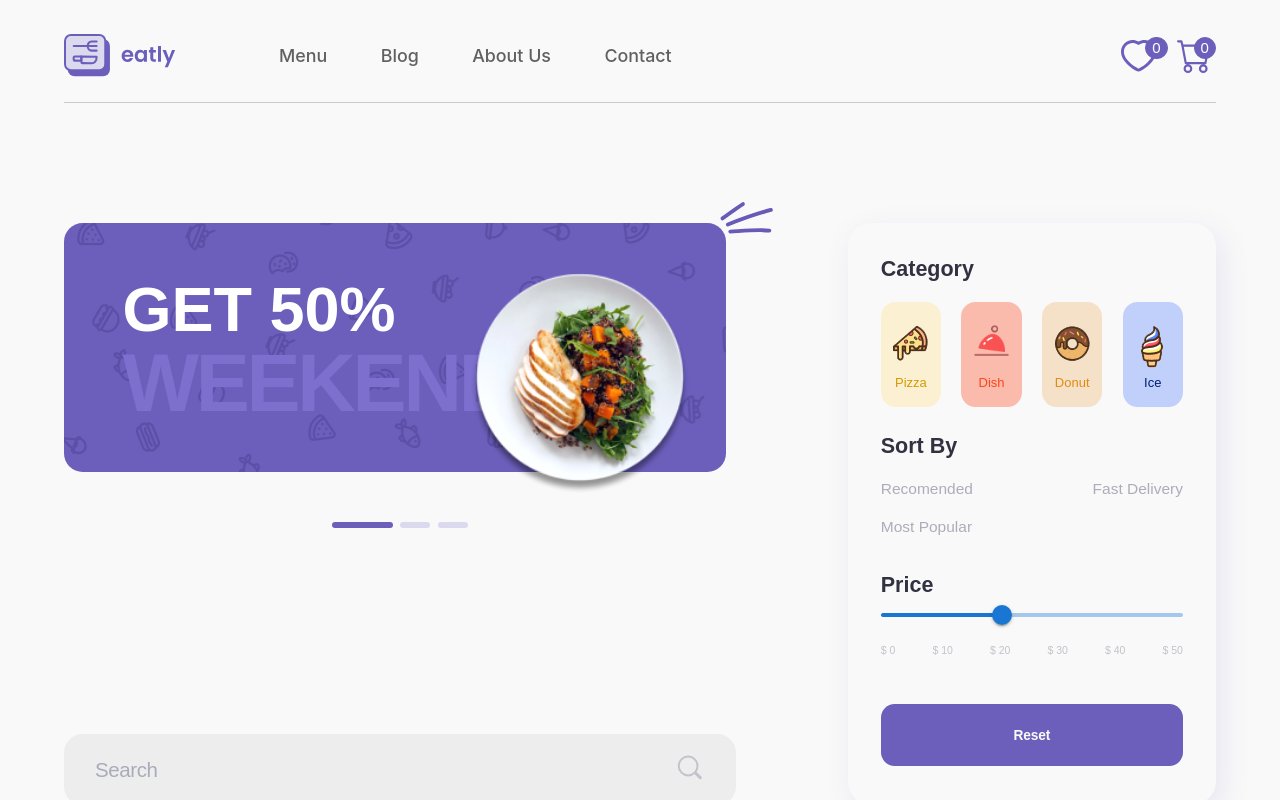
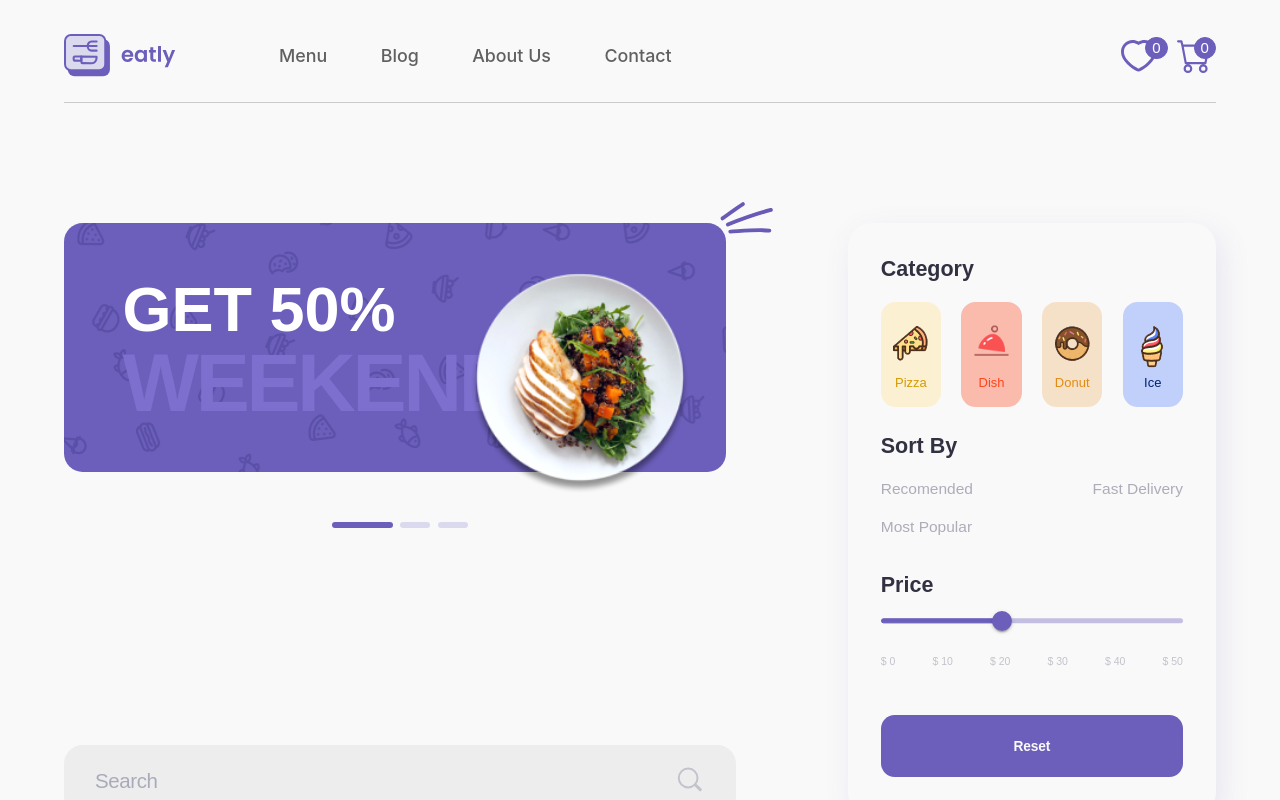
Before and after one commit to olymuzyka-intensive/eatly-react, a React (Vite) app: page /menu in a window 1280 px wide. Shown: the top 800 px of the page. Built offline with nearby package versions, Linux system fonts and the light colour scheme; data requests are answered from the project's data file.

Commit message:
fix price filter

```diff
--- a/src/css/style.css
+++ b/src/css/style.css
@@ -1984,23 +1984,6 @@ h2 span {
   font-weight: 600;
   line-height: 29px;
 }
-.category__title_line {
-  margin-top: 27px;
-  margin-bottom: 13.21px;
-  background: #6C5FBC;
-  width: 100%;
-  height: 5.3px;
-  border-radius: 8.8px;
-  position: relative;
-}
-.category__title_circle {
-  position: absolute;
-  background: url(/src/img/price.svg);
-  width: 100%;
-  height: 25.45px;
-  left: 0;
-  cursor: pointer;
-}
 .category__list {
   display: flex;
   flex-direction: row;
@@ -2124,4 +2107,20 @@ h2 span {
   line-height: 30px;
   color: #C2C3CB;
   margin-bottom: 39px;
+}
+
+.css-15mdvue-MuiSlider-root {
+  margin-top: 5px;
+  margin-bottom: 5px;
+  color: #6C5FBC !important;
+  width: 100%;
+  height: 5.3px !important;
+  border-radius: 8.8px !important;
+}
+
+.MuiSlider-thumb input {
+  background: url(/src/img/price.svg) !important;
+  width: 25.5px !important;
+  height: 25.5px !important;
+  cursor: pointer;
 }/*# sourceMappingURL=style.css.map */
--- a/src/layouts/CategoryFilter.jsx
+++ b/src/layouts/CategoryFilter.jsx
@@ -8,19 +8,16 @@ const CustomSlider = styled(Slider)({
     '& .MuiSlider-thumb': {
       width: 20,
       height: 20,
-    //   marginTop: -8,
-    //   marginLeft: -12,
     },
   });
+
 function CategoryFilter({products, setFilteredProducts }) {
-    const data = useContext(MainContext)
-
     const [selectedCategory, setSelectedCategory] = useState('all')
     const [sortCategory, setSortCategory] = useState('')
 
     const [priceRange, setPriceRange] = useState(20);
 
-    useLayoutEffect( () => {
+    useEffect( () => {
         let productsList = JSON.parse(localStorage.getItem('data')) || []
         const filteredProducts = productsList.filter(product => product.category === null ? '' : true)
         setFilteredProducts(filteredProducts)
@@ -39,10 +36,8 @@ function CategoryFilter({products, setFilteredProducts }) {
     const handlePriceChange = (event) => {
       const value = event.target.value
       setPriceRange(value);
-
     //   const changeProducts = products.filter(product => value === 50 ? true : product.price == value)
-    const changeProducts = products.filter(product => product.price <= priceRange)
-
+        const changeProducts = products.filter(product => product.price <= priceRange + 1)
         setFilteredProducts(changeProducts)
     };
 
@@ -82,7 +77,8 @@ function CategoryFilter({products, setFilteredProducts }) {
                 onChange={handlePriceChange}
                 min={0}
                 max={50}
-            />
+                valueLabelDisplay="auto"
+                />
             <ul className="category__price">
                 <li className="category__price_item">$ 0</li>
                 <li className="category__price_item">$ 10</li>
--- a/src/scss/components/_item-menu.scss
+++ b/src/scss/components/_item-menu.scss
@@ -191,24 +191,24 @@
         font-size: 21.5px;
         font-weight: 600;
         line-height: 29px;
-        &_line {
-            margin-top: 27px;
-            margin-bottom: 13.21px;
-            background:$purple ;
-            width: 100%;
-            height: 5.3px;
-            border-radius: 8.8px;
-            position: relative;
-        }
-        &_circle {
-            position: absolute;
-            background: url(/src/img/price.svg);
-            width: 100%;
-            height: 25.45px;
-            // bottom: -10px;
-            left: 0;
-            cursor: pointer;
-        }
+        // &_line {
+        //     margin-top: 27px;
+        //     margin-bottom: 13.21px;
+        //     background:$purple ;
+        //     width: 100%;
+        //     height: 5.3px;
+        //     border-radius: 8.8px;
+        //     position: relative;
+        // }
+        // &_circle {
+        //     position: absolute;
+        //     background: url(/src/img/price.svg);
+        //     width: 100%;
+        //     height: 25.45px;
+        //     // bottom: -10px;
+        //     left: 0;
+        //     cursor: pointer;
+        // }
     }
 
     &__list {
@@ -344,3 +344,18 @@
 
     }
 }
+
+.css-15mdvue-MuiSlider-root {
+    margin-top: 5px;
+    margin-bottom: 5px;
+    color:$purple !important;
+    width: 100%;
+    height: 5.3px !important;
+    border-radius: 8.8px !important;
+}
+.MuiSlider-thumb input{
+    background: url(/src/img/price.svg) !important;
+    width: 25.5px !important;
+    height: 25.5px !important;
+    cursor: pointer;
+}
```
Also changed, not shown: 1 other file (tests, documents, lock files or other folders).
